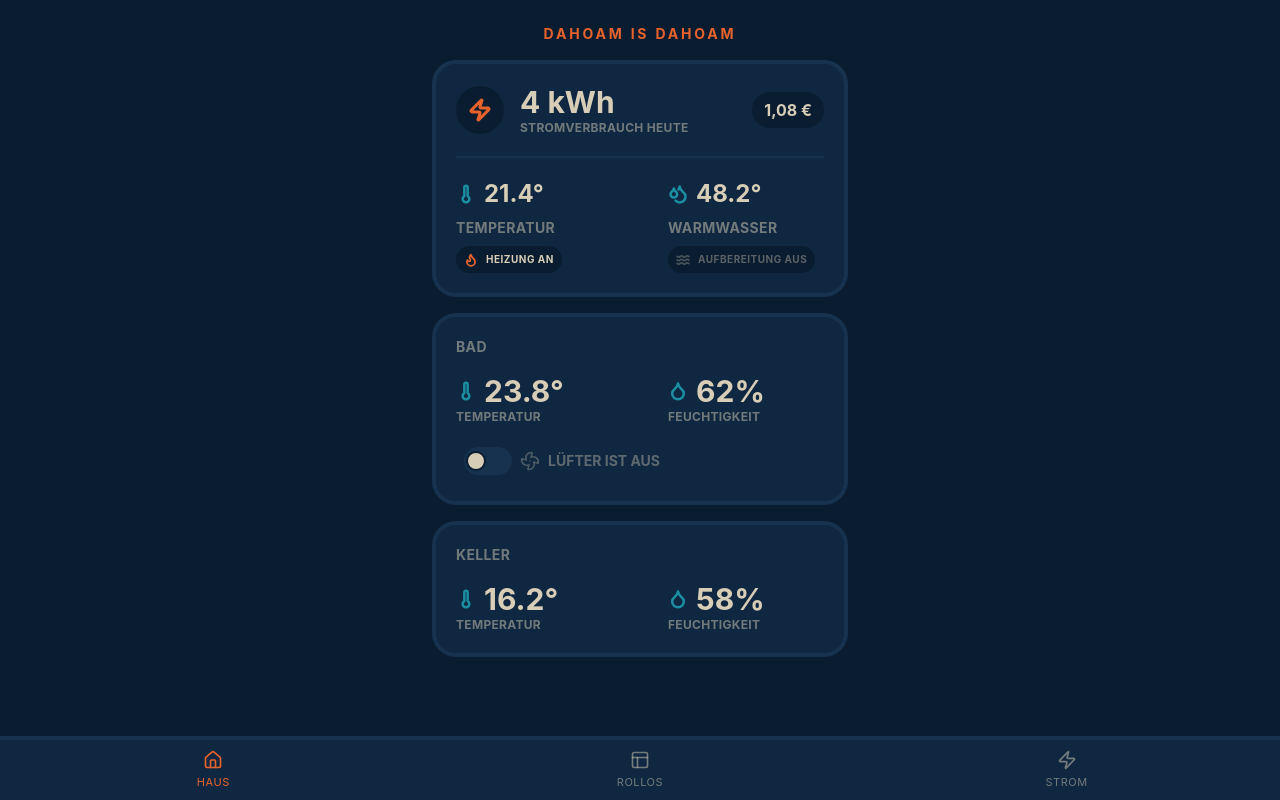
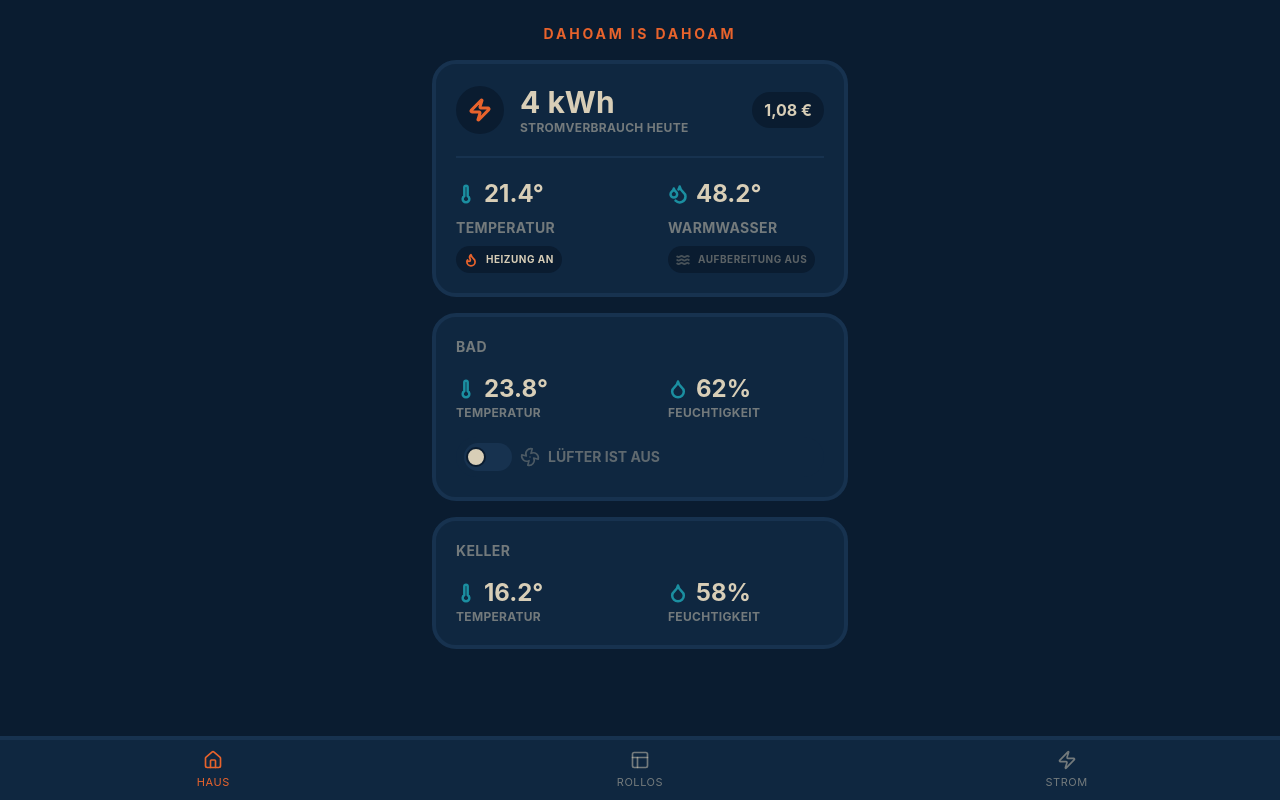
Before and after one commit to reitsoft/shutter3000, a SvelteKit app: page / in a window 1280 px wide. Built offline with nearby package versions, Linux system fonts and the light colour scheme.

Commit message:
font size

```diff
--- a/src/routes/+page.svelte
+++ b/src/routes/+page.svelte
@@ -130,14 +130,14 @@
 				<div>
 					<div class="flex items-center gap-2">
 						<Thermometer class="h-5 w-5 stroke-3 text-teal-500" />
-						<span class="text-3xl font-bold text-cream-100">{badTemperatur.toFixed(1)}°</span>
+						<span class="text-2xl font-bold text-cream-100">{badTemperatur.toFixed(1)}°</span>
 					</div>
 					<div class="text-xs font-bold tracking-wide text-cream-100/50 uppercase">Temperatur</div>
 				</div>
 				<div class="ml-7">
 					<div class="flex items-center gap-2">
 						<Droplet class="h-5 w-5 stroke-3 text-teal-500" />
-						<span class="text-3xl font-bold text-cream-100">{badLuftfeuchtigkeit}%</span>
+						<span class="text-2xl font-bold text-cream-100">{badLuftfeuchtigkeit}%</span>
 					</div>
 					<div class="text-xs font-bold tracking-wide text-cream-100/50 uppercase">
 						Feuchtigkeit
@@ -189,14 +189,14 @@
 				<div>
 					<div class="flex items-center gap-2">
 						<Thermometer class="h-5 w-5 stroke-3 text-teal-500" />
-						<span class="text-3xl font-bold text-cream-100">{kellerTemperatur.toFixed(1)}°</span>
+						<span class="text-2xl font-bold text-cream-100">{kellerTemperatur.toFixed(1)}°</span>
 					</div>
 					<div class="text-xs font-bold tracking-wide text-cream-100/50 uppercase">Temperatur</div>
 				</div>
 				<div class="ml-7">
 					<div class="flex items-center gap-2">
 						<Droplet class="h-5 w-5 stroke-3 text-teal-500" />
-						<span class="text-3xl font-bold text-cream-100">{kellerLuftfeuchtigkeit}%</span>
+						<span class="text-2xl font-bold text-cream-100">{kellerLuftfeuchtigkeit}%</span>
 					</div>
 					<div class="text-xs font-bold tracking-wide text-cream-100/50 uppercase">
 						Feuchtigkeit
```
